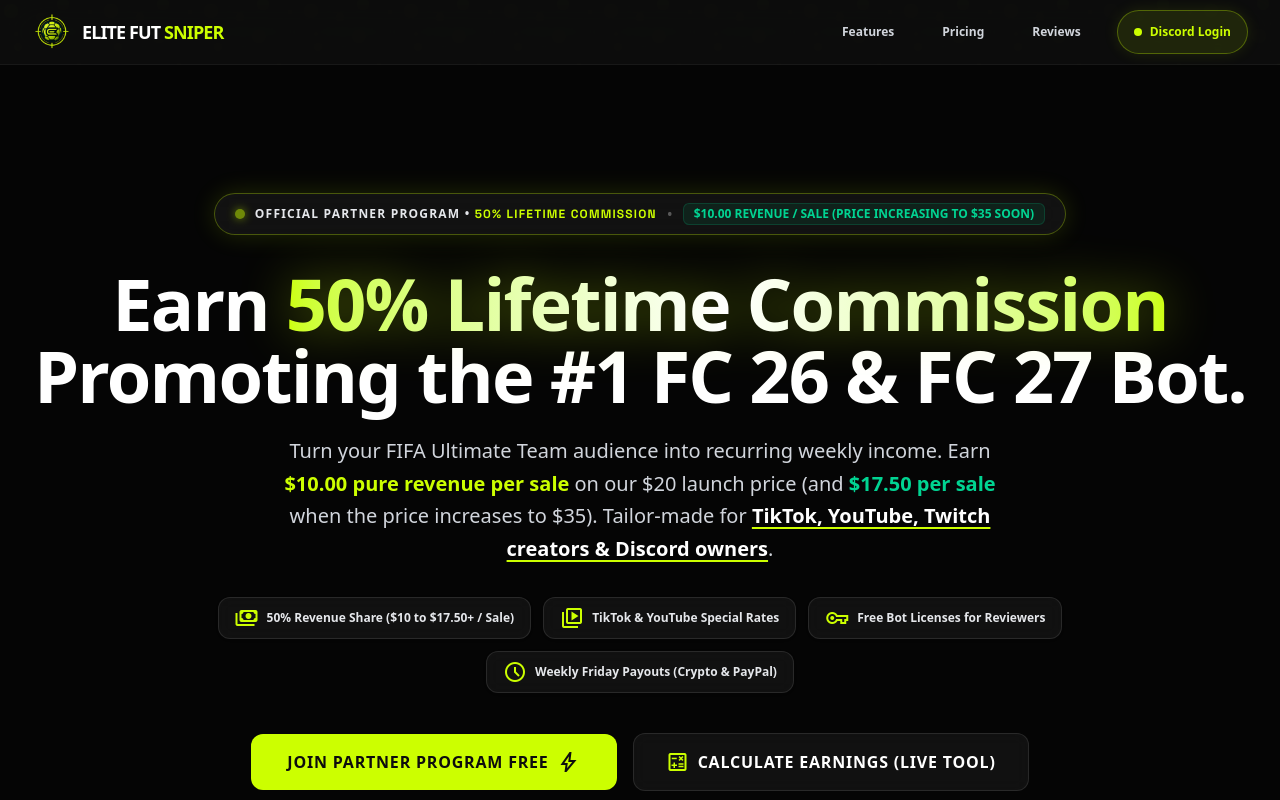
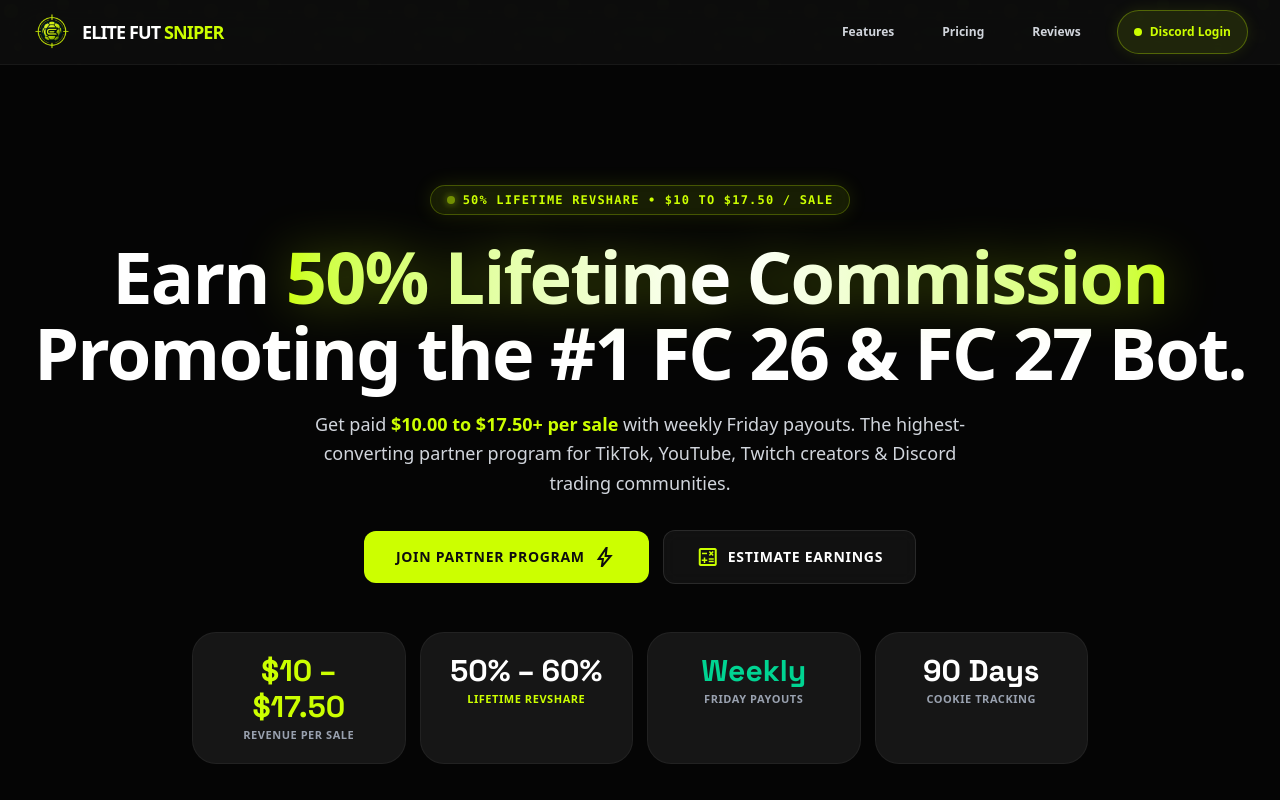
Before and after one commit to getwebgrowth/elitefutbot, a Next.js app: page /affiliate in a window 1280 px wide. Shown: the top 800 px of the page. Built offline with nearby package versions, Linux system fonts and the light colour scheme.

Commit message:
refactor(affiliate): streamline hero section with punchy copy, unified 4-metric bar, and cleaner UI/UX

```diff
--- a/src/app/affiliate/AffiliatePageClient.tsx
+++ b/src/app/affiliate/AffiliatePageClient.tsx
@@ -64,93 +64,69 @@
 
   return (
     <div className="min-h-screen bg-[#050505] text-white pt-24 pb-20 overflow-hidden font-sans">
-      {/* Background Glows */}
+      {/* Dynamic Background Glows */}
       <div className="relative">
-        <div className="absolute top-0 left-1/2 -translate-x-1/2 w-[1100px] h-[550px] bg-primary/10 blur-[140px] rounded-full pointer-events-none -z-10"></div>
-        <div className="absolute top-24 right-10 w-[400px] h-[400px] bg-blue-500/10 blur-[130px] rounded-full pointer-events-none -z-10"></div>
+        <div className="absolute top-0 left-1/2 -translate-x-1/2 w-[1000px] h-[450px] bg-primary/10 blur-[140px] rounded-full pointer-events-none -z-10"></div>
+        <div className="absolute top-20 right-10 w-[350px] h-[350px] bg-blue-500/10 blur-[130px] rounded-full pointer-events-none -z-10"></div>
 
-        {/* Hero Section */}
-        <section className="max-w-7xl mx-auto px-4 sm:px-6 lg:px-8 pt-8 pb-16 text-center">
-          {/* Top Live Announcement Badge */}
-          <div className="inline-flex flex-wrap items-center justify-center gap-2.5 bg-card/80 border border-primary/30 hover:border-primary/60 px-5 py-2 rounded-full mb-8 backdrop-blur-md shadow-[0_0_25px_rgba(204,255,0,0.15)] transition-all">
-            <span className="w-2.5 h-2.5 rounded-full bg-primary animate-pulse shadow-[0_0_10px_#CCFF00]"></span>
-            <span className="text-xs font-black uppercase tracking-widest text-gray-200">
-              OFFICIAL PARTNER PROGRAM • <span className="text-primary font-bold font-technical">50% LIFETIME COMMISSION</span>
-            </span>
-            <span className="hidden sm:inline text-white/30">•</span>
-            <span className="text-xs font-bold text-emerald-400 bg-emerald-500/10 border border-emerald-500/20 px-2.5 py-0.5 rounded-md">
-              $10.00 REVENUE / SALE (PRICE INCREASING TO $35 SOON)
+        {/* Clean, High-Impact Hero Section */}
+        <section className="max-w-7xl mx-auto px-4 sm:px-6 lg:px-8 pt-6 pb-16 text-center">
+          {/* Focused Top Pill */}
+          <div className="inline-flex items-center gap-2 bg-primary/10 border border-primary/25 px-4 py-1.5 rounded-full mb-6 backdrop-blur-md shadow-[0_0_20px_rgba(204,255,0,0.12)]">
+            <span className="w-2 h-2 rounded-full bg-primary animate-pulse shadow-[0_0_8px_#CCFF00]"></span>
+            <span className="text-xs font-black uppercase tracking-widest text-primary font-mono">
+              50% Lifetime RevShare • $10 to $17.50 / Sale
             </span>
           </div>
 
-          {/* Main Headline */}
-          <h1 className="text-4xl sm:text-6xl lg:text-7xl font-black tracking-tight leading-none mb-6">
-            Earn <span className="text-transparent bg-clip-text bg-gradient-to-r from-primary via-white to-primary drop-shadow-[0_0_25px_rgba(204,255,0,0.4)]">50% Lifetime Commission</span> <br className="hidden sm:block" />
+          {/* Crisp, Bold Headline */}
+          <h1 className="text-4xl sm:text-6xl lg:text-7xl font-black tracking-tight leading-[1.05] mb-5 text-white">
+            Earn <span className="text-transparent bg-clip-text bg-gradient-to-r from-primary via-white to-primary drop-shadow-[0_0_25px_rgba(204,255,0,0.35)]">50% Lifetime Commission</span> <br className="hidden sm:block" />
             Promoting the #1 FC 26 &amp; FC 27 Bot.
           </h1>
 
-          {/* Subtitle */}
-          <p className="text-gray-300 text-base sm:text-xl max-w-3xl mx-auto leading-relaxed mb-8 font-medium">
-            Turn your FIFA Ultimate Team audience into recurring weekly income. Earn <span className="text-primary font-bold">$10.00 pure revenue per sale</span> on our $20 launch price (and <span className="text-emerald-400 font-bold">$17.50 per sale</span> when the price increases to $35). Tailor-made for <span className="text-white font-bold underline decoration-primary decoration-2 underline-offset-4">TikTok, YouTube, Twitch creators &amp; Discord owners</span>.
+          {/* Punchy 2-Line Subtitle */}
+          <p className="text-gray-300 text-base sm:text-lg max-w-2xl mx-auto leading-relaxed mb-8 font-medium">
+            Get paid <span className="text-primary font-bold">$10.00 to $17.50+ per sale</span> with weekly Friday payouts. The highest-converting partner program for TikTok, YouTube, Twitch creators &amp; Discord trading communities.
           </p>
 
-          {/* Feature Badges Grid */}
-          <div className="flex flex-wrap items-center justify-center gap-3 max-w-4xl mx-auto mb-10">
-            <div className="flex items-center gap-2 bg-white/5 border border-white/10 px-4 py-2 rounded-xl text-xs font-semibold text-gray-200 backdrop-blur-sm shadow-sm">
-              <span className="material-symbols-outlined text-primary text-base">payments</span>
-              <span><strong>50% Revenue Share</strong> ($10 to $17.50+ / Sale)</span>
-            </div>
-            <div className="flex items-center gap-2 bg-white/5 border border-white/10 px-4 py-2 rounded-xl text-xs font-semibold text-gray-200 backdrop-blur-sm shadow-sm">
-              <span className="material-symbols-outlined text-primary text-base">video_library</span>
-              <span><strong>TikTok &amp; YouTube</strong> Special Rates</span>
-            </div>
-            <div className="flex items-center gap-2 bg-white/5 border border-white/10 px-4 py-2 rounded-xl text-xs font-semibold text-gray-200 backdrop-blur-sm shadow-sm">
-              <span className="material-symbols-outlined text-primary text-base">vpn_key</span>
-              <span><strong>Free Bot Licenses</strong> for Reviewers</span>
-            </div>
-            <div className="flex items-center gap-2 bg-white/5 border border-white/10 px-4 py-2 rounded-xl text-xs font-semibold text-gray-200 backdrop-blur-sm shadow-sm">
-              <span className="material-symbols-outlined text-primary text-base">schedule</span>
-              <span><strong>Weekly Friday Payouts</strong> (Crypto &amp; PayPal)</span>
-            </div>
-          </div>
-
-          {/* Action Buttons */}
-          <div className="flex flex-col sm:flex-row gap-4 justify-center items-center mb-16">
+          {/* Action CTAs */}
+          <div className="flex flex-col sm:flex-row gap-3.5 justify-center items-center mb-12">
             <Link
               href="https://discord.gg/Rkb9nF6WG6"
               target="_blank"
               rel="noopener noreferrer"
-              className="w-full sm:w-auto px-9 py-4 bg-primary text-dark font-black text-base uppercase tracking-wider rounded-xl transition-all duration-300 hover:scale-105 hover:shadow-[0_0_35px_rgba(204,255,0,0.4)] flex items-center justify-center gap-2"
+              className="w-full sm:w-auto px-8 py-3.5 bg-primary text-dark font-black text-sm uppercase tracking-wider rounded-xl transition-all duration-300 hover:scale-105 hover:shadow-[0_0_30px_rgba(204,255,0,0.4)] flex items-center justify-center gap-2"
             >
-              <span>Join Partner Program Free</span>
-              <span className="material-symbols-outlined text-xl">bolt</span>
+              <span>Join Partner Program</span>
+              <span className="material-symbols-outlined text-lg">bolt</span>
             </Link>
             <a
               href="#calculator"
-              className="w-full sm:w-auto px-8 py-4 bg-white/5 border border-white/10 text-white font-bold text-base uppercase tracking-wider rounded-xl hover:bg-white/10 transition-all flex items-center justify-center gap-2 backdrop-blur-sm"
+              className="w-full sm:w-auto px-8 py-3.5 bg-white/5 border border-white/10 text-white font-bold text-sm uppercase tracking-wider rounded-xl hover:bg-white/10 transition-all flex items-center justify-center gap-2 backdrop-blur-sm"
             >
-              <span className="material-symbols-outlined text-primary text-xl">calculate</span>
-              <span>Calculate Earnings (Live Tool)</span>
+              <span className="material-symbols-outlined text-primary text-lg">calculate</span>
+              <span>Estimate Earnings</span>
             </a>
           </div>
 
-          {/* Quick Stat Counters */}
-          <div className="grid grid-cols-2 md:grid-cols-4 gap-4 max-w-5xl mx-auto">
-            <div className="glass-card p-6 rounded-2xl border border-white/5 text-center">
-              <div className="text-3xl sm:text-4xl font-black text-primary font-technical mb-1">$10 – $17.50</div>
-              <div className="text-xs text-gray-400 uppercase tracking-widest font-bold">Revenue Per Sale</div>
+          {/* Unified 4-Metric Glass Bar */}
+          <div className="grid grid-cols-2 md:grid-cols-4 gap-3.5 max-w-4xl mx-auto">
+            <div className="glass-card p-4 sm:p-5 rounded-2xl border border-white/5 text-center">
+              <div className="text-2xl sm:text-3xl font-black text-primary font-technical mb-0.5">$10 – $17.50</div>
+              <div className="text-[11px] text-gray-400 uppercase tracking-wider font-bold">Revenue Per Sale</div>
             </div>
-            <div className="glass-card p-6 rounded-2xl border border-white/5 text-center">
-              <div className="text-3xl sm:text-4xl font-black text-white font-technical mb-1">50% – 60%</div>
-              <div className="text-xs text-primary uppercase tracking-widest font-bold">Lifetime RevShare</div>
+            <div className="glass-card p-4 sm:p-5 rounded-2xl border border-white/5 text-center">
+              <div className="text-2xl sm:text-3xl font-black text-white font-technical mb-0.5">50% – 60%</div>
+              <div className="text-[11px] text-primary uppercase tracking-wider font-bold">Lifetime RevShare</div>
             </div>
-            <div className="glass-card p-6 rounded-2xl border border-white/5 text-center">
-              <div className="text-3xl sm:text-4xl font-black text-white font-technical mb-1">90 Days</div>
-              <div className="text-xs text-gray-400 uppercase tracking-widest font-bold">Cookie Tracking</div>
+            <div className="glass-card p-4 sm:p-5 rounded-2xl border border-white/5 text-center">
+              <div className="text-2xl sm:text-3xl font-black text-emerald-400 font-technical mb-0.5">Weekly</div>
+              <div className="text-[11px] text-gray-400 uppercase tracking-wider font-bold">Friday Payouts</div>
             </div>
-            <div className="glass-card p-6 rounded-2xl border border-white/5 text-center">
-              <div className="text-3xl sm:text-4xl font-black text-emerald-400 font-technical mb-1">Every Friday</div>
-              <div className="text-xs text-gray-400 uppercase tracking-widest font-bold">Weekly Payouts</div>
+            <div className="glass-card p-4 sm:p-5 rounded-2xl border border-white/5 text-center">
+              <div className="text-2xl sm:text-3xl font-black text-white font-technical mb-0.5">90 Days</div>
+              <div className="text-[11px] text-gray-400 uppercase tracking-wider font-bold">Cookie Tracking</div>
             </div>
           </div>
         </section>
@@ -160,13 +136,13 @@
       <section className="py-20 max-w-5xl mx-auto px-4 sm:px-6 lg:px-8" id="calculator">
         <div className="text-center mb-12">
           <span className="text-xs font-black uppercase tracking-[0.2em] text-primary border-b border-primary/20 pb-1">
-            EARNINGS YIELD CALCULATOR
+            EARNINGS CALCULATOR
           </span>
           <h2 className="text-3xl sm:text-5xl font-black text-white tracking-tight mt-3">
             Estimate Your <span className="text-primary">Affiliate Payouts</span>
           </h2>
           <p className="text-gray-300 text-sm sm:text-base max-w-2xl mx-auto mt-3">
-            Calculate your revenue at our current <span className="text-primary font-bold">$20 introductory price ($10/sale)</span> versus the upcoming <span className="text-emerald-400 font-bold">$35 price point ($17.50/sale)</span> at 50% commission.
+            Toggle between our current <span className="text-primary font-bold">$20 introductory price ($10/sale)</span> and upcoming <span className="text-emerald-400 font-bold">$35 price point ($17.50/sale)</span> at 50% commission.
           </p>
         </div>
 
```
